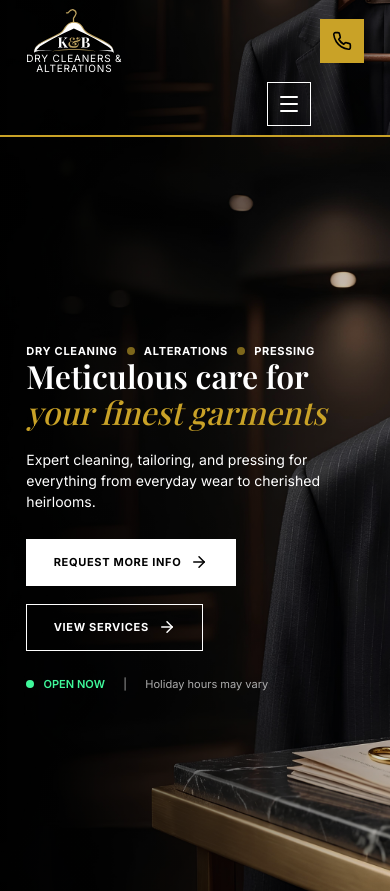
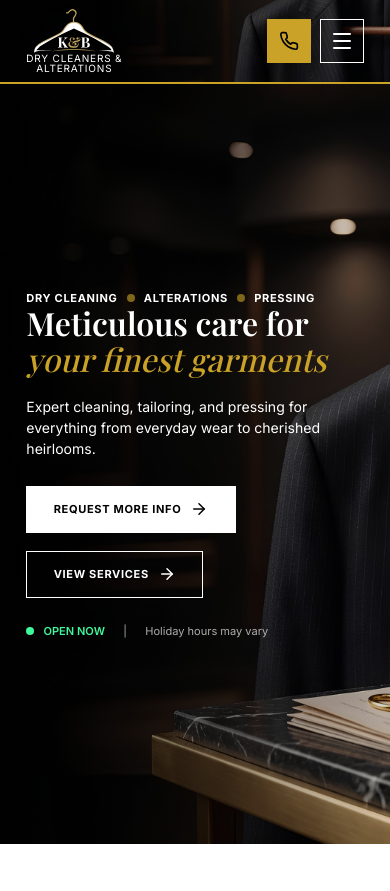
Before and after one commit to notEmmi/kandb, a React (Vite) app: page / in a window 390 px wide. Shown: the top 891 px of the page. Built offline with nearby package versions, Linux system fonts and the light colour scheme; a web font is replaced by a local one.

Commit message:
fix: update Nav component layout for improved mobile call button visibility

```diff
--- a/src/components/Nav.css
+++ b/src/components/Nav.css
@@ -112,7 +112,7 @@
   .top-nav {
     position: relative;
     display: grid;
-    grid-template-columns: 1fr auto;
+    grid-template-columns: 1fr auto auto;
     align-items: center;
     gap: var(--space-2);
   }
@@ -125,6 +125,17 @@
     display: flex;
     justify-self: end;
     z-index: 2;
+  }
+
+  .nav-call-btn-mobile {
+    display: flex;
+    justify-content: center;
+    align-items: center;
+    width: 44px;
+    height: 44px;
+    background: var(--dark-accent);
+    cursor: pointer;
+    justify-self: end;
   }
 
   .nav-links {
@@ -153,14 +164,4 @@
     display: none;
   }
 
-  .nav-call-btn-mobile {
-    display: flex;
-    justify-content: center;
-    align-items: center;
-    width: 44px;
-    height: 44px;
-    background: var(--dark-accent);
-    cursor: pointer;
-  }
-
 }
```
